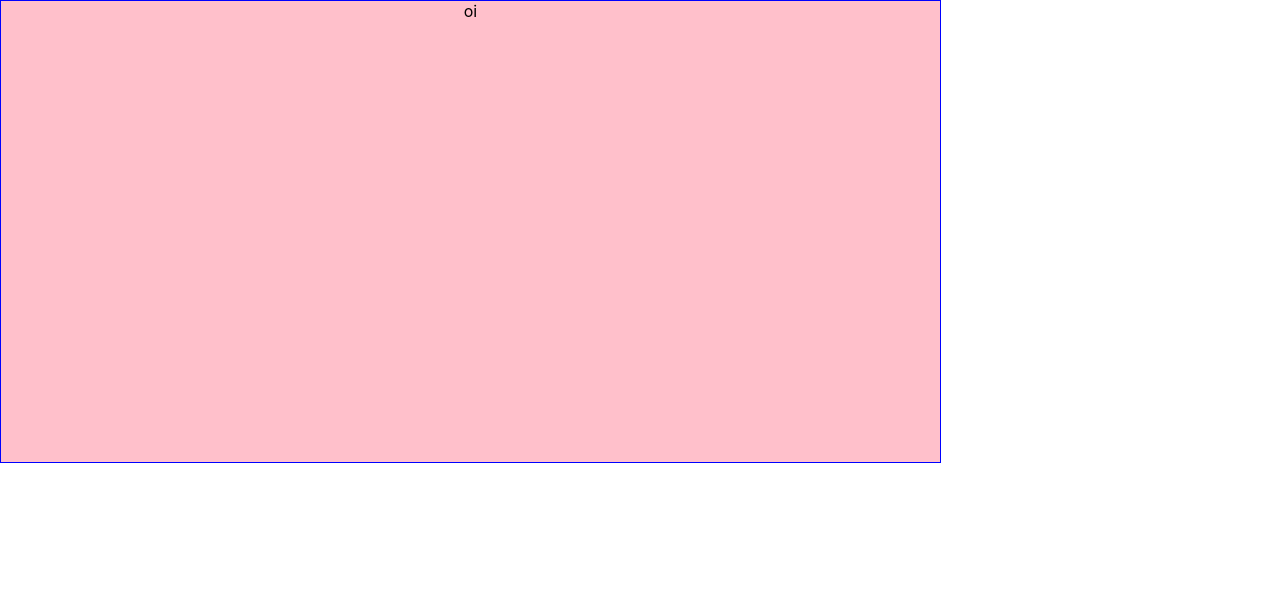
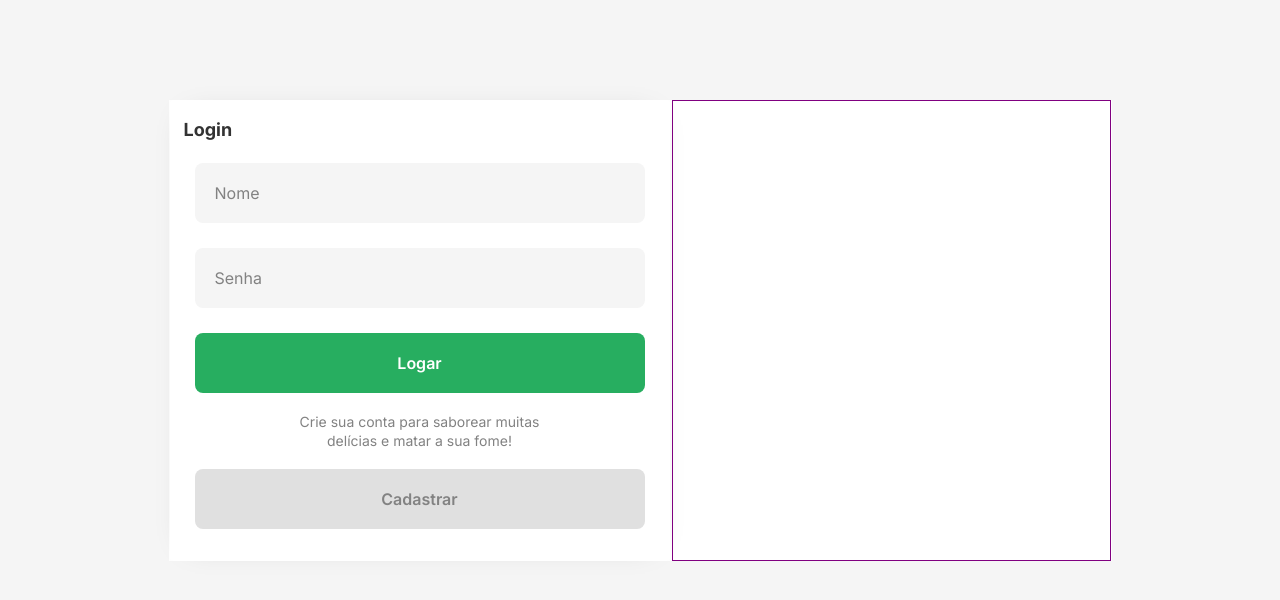
Before and after one commit to raissalst/hamburgerapp, a React (Create React App) app: page /login in a window 1280 px wide. Shown: the top 600 px of the page. Built offline with nearby package versions, Linux system fonts and the light colour scheme.

Commit message:
feat: finishing login

```diff
--- a/src/App.css
+++ b/src/App.css
@@ -1,17 +1,3 @@
-body {
-  margin: 0;
-  font-family: -apple-system, BlinkMacSystemFont, "Segoe UI", "Roboto", "Oxygen",
-    "Ubuntu", "Cantarell", "Fira Sans", "Droid Sans", "Helvetica Neue",
-    sans-serif;
-  -webkit-font-smoothing: antialiased;
-  -moz-osx-font-smoothing: grayscale;
-}
-
-code {
-  font-family: source-code-pro, Menlo, Monaco, Consolas, "Courier New",
-    monospace;
-}
-
 .App {
   text-align: center;
 }
--- a/src/App.tsx
+++ b/src/App.tsx
@@ -1,9 +1,11 @@
 import "./App.css";
 import RoutesPath from "./routes";
+import GlobalStyles from "./style/global";
 
 function App() {
   return (
     <div className="App">
+      <GlobalStyles />
       <RoutesPath />
     </div>
   );
--- a/src/pages/LoginPage/index.tsx
+++ b/src/pages/LoginPage/index.tsx
@@ -1,12 +1,28 @@
 // import { Login } from "../../components/Login";
 // import { HomeContainer } from "./style";
 
-import { ContainerLogin } from "./style";
+import {
+  ContainerLogin,
+  MainContainerLoginPage,
+  TitleContainer,
+} from "./style";
 
 const LoginPage = () => {
   return (
     <>
-      <ContainerLogin>oi</ContainerLogin>
+      <MainContainerLoginPage>
+        <TitleContainer />
+        <ContainerLogin>
+          <h3>Login</h3>
+          <input placeholder="Nome" />
+          <input placeholder="Senha" />
+          <button className="logar">Logar</button>
+          <p>
+            Crie sua conta para saborear muitas delícias e matar a sua fome!
+          </p>
+          <button className="cadastrar">Cadastrar</button>
+        </ContainerLogin>
+      </MainContainerLoginPage>
     </>
   );
 };
--- a/src/pages/LoginPage/style.ts
+++ b/src/pages/LoginPage/style.ts
@@ -1,9 +1,140 @@
 import styled from "styled-components";
 
+export const MainContainerLoginPage = styled.div`
+  display: flex;
+  flex-wrap: wrap;
+
+  width: 414px;
+  height: 621px;
+  margin: 0 auto;
+
+  /* border: 1px solid blue; */
+  background-color: #ffffff;
+
+  @media screen and (min-width: 1024px) {
+    flex-direction: row-reverse;
+    width: 943px; //939
+    height: 461px;
+    margin: 100px auto 0px;
+  }
+`;
+
 export const ContainerLogin = styled.div`
-  width: 939px;
+  width: 380px;
   height: 461px;
+  margin: 0 auto;
 
-  border: 1px solid blue;
-  background-color: pink;
+  /* border: 1px solid red; */
+  /* background-color: pink; */
+
+  border-radius: 5px;
+  box-shadow: 0px 0px 30px -20px rgba(0, 0, 0, 0.25);
+
+  h3 {
+    margin: 16px 312px 19px 19px;
+    text-align: left;
+
+    color: var(--gray-scale-600);
+
+    font-size: var(--font-size-heading3);
+    font-weight: bold;
+
+    @media screen and (min-width: 1024px) {
+      margin: 21px 424px 24px 14px;
+    }
+  }
+
+  input {
+    height: var(--input-mobile-height);
+    width: var(--input-mobile-width);
+    margin-bottom: 25px;
+    padding: 15px 20px;
+
+    border-radius: var(--input-mobile-borderradius);
+    /* border-color: var(--gray-scale-600); */
+    border: none;
+    /* border-color: red; */
+    /* outline: red; */
+
+    background-color: var(--gray-scale-0);
+
+    font-size: var(--font-size-headline);
+
+    :focus {
+      border: 2px solid var(--gray-scale-600);
+      background-color: #ffffff;
+    }
+
+    ::placeholder {
+      color: var(--gray-scale-300);
+    }
+
+    @media screen and (min-width: 1024px) {
+      width: var(--input-desktop-width);
+    }
+  }
+  button {
+    height: var(--input-mobile-height);
+    width: var(--input-mobile-width);
+    margin-bottom: 19px;
+
+    font-size: var(--font-size-headline);
+    font-weight: var(--font-w-semibold);
+
+    color: #ffffff;
+    background-color: var(--color-primary);
+
+    border-radius: var(--input-mobile-borderradius);
+    border: none;
+
+    @media screen and (min-width: 1024px) {
+      width: var(--input-desktop-width);
+    }
+
+    :hover {
+      background-color: #93d7af;
+    }
+  }
+
+  .cadastrar {
+    margin-top: 19px;
+
+    color: var(--gray-scale-300);
+    background-color: var(--gray-scale-100);
+
+    :hover {
+      color: var(--gray-scale-100);
+      background-color: var(--gray-scale-300);
+    }
+  }
+
+  p {
+    height: 38px;
+    width: 250px;
+    line-height: 19px;
+    font-size: var(--font-size-body-600);
+    font-weight: var(--font-w-regular);
+    color: var(--gray-scale-300);
+  }
+
+  @media screen and (min-width: 1024px) {
+    width: 500px;
+    height: 461px;
+    /* margin: 100px auto 0px; */
+  }
 `;
+
+export const TitleContainer = styled.div`
+  width: 380px;
+  height: 160px;
+  margin: 0 auto;
+
+  border: 1px solid purple;
+  /* background-color: pink; */
+
+  @media screen and (min-width: 1024px) {
+    width: 439px;
+    height: 461px;
+    /* margin: 100px auto 0px; */
+  }
+`;
--- a/src/style/global.ts
+++ b/src/style/global.ts
@@ -10,7 +10,9 @@ const GlobalStyles = createGlobalStyle`
   text-decoration: none;
   line-height: 1;
   font-family: var(--main-font);
+
 }
+body {background-color: var(--gray-scale-0);}
 
     :root {
         --color-primary: #27AE60;
@@ -53,6 +55,8 @@ const GlobalStyles = createGlobalStyle`
         --input-mobile-height: 60px;
         --input-mobile-borderradius: 8px;
 
+        --input-desktop-width: 450px;
+
     }
 `;
 
```
